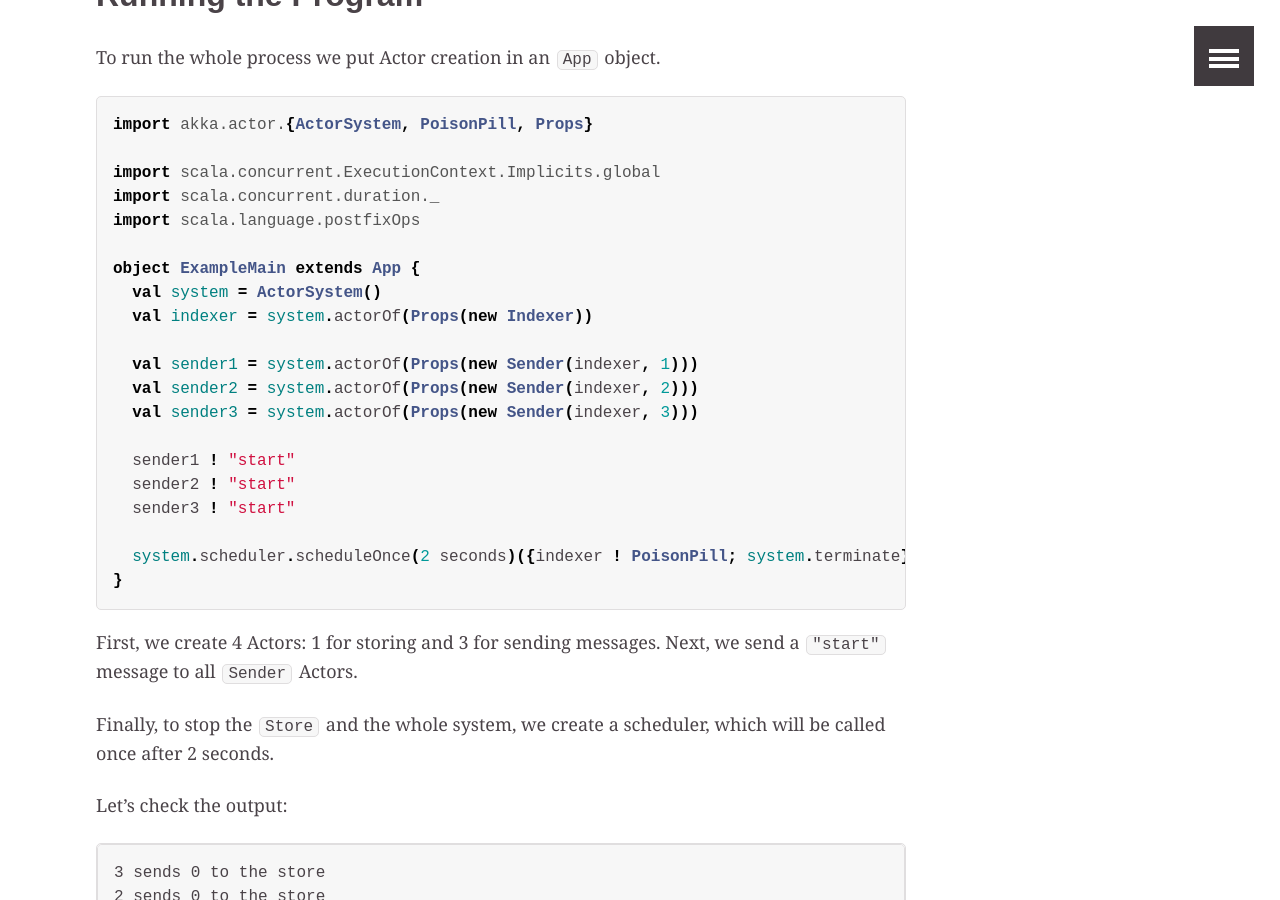
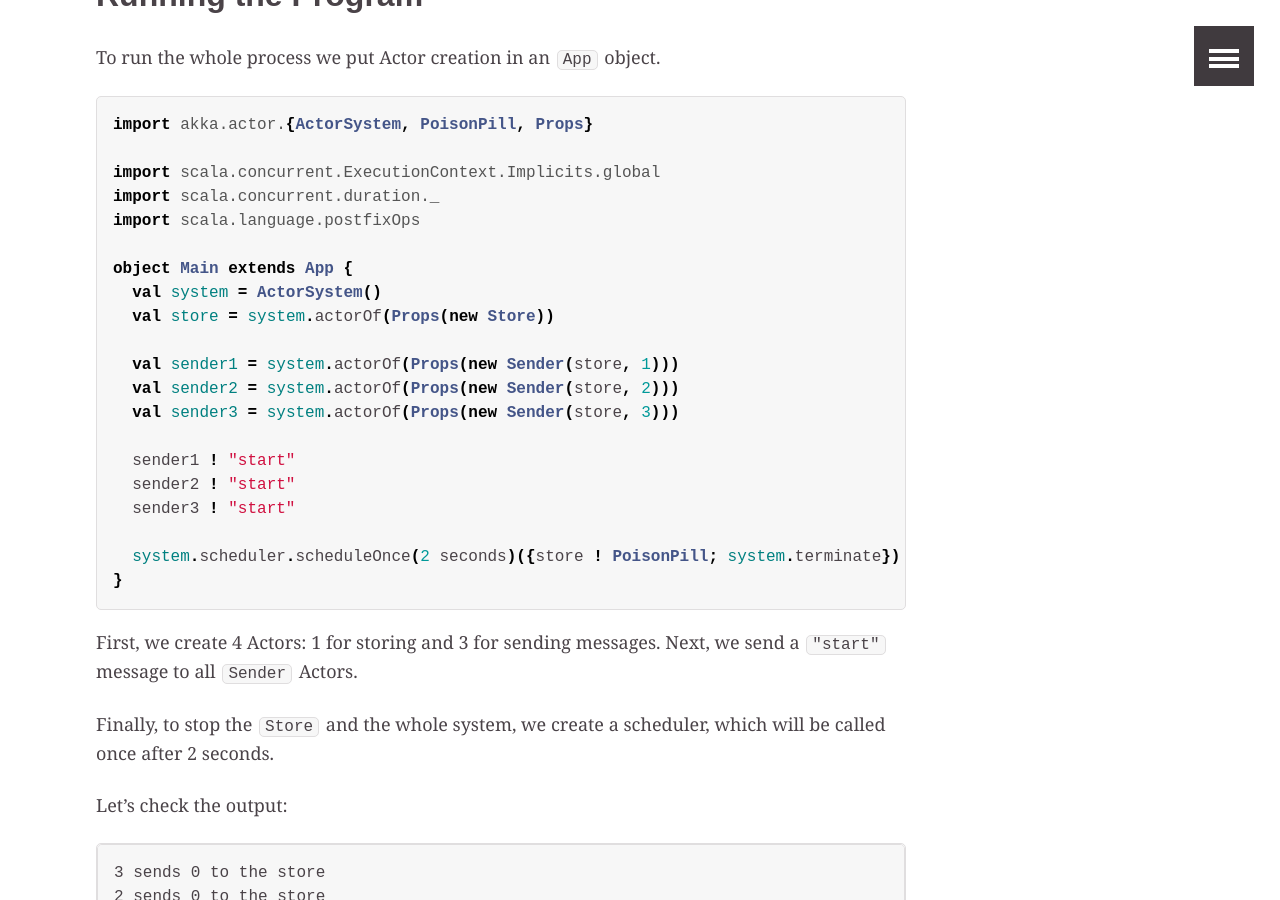
Before and after one commit to Foat/foat.github.io, a Jekyll site: the page built from _posts/articles/2015-12-27-akka-example.markdown, in a window 1280 px wide and 900 px high, scrolled down 3249 px. Built offline with Jekyll 4.4.1, drawn with Linux system fonts in a browser that asks for light colours; comment, search, counter and statistics services are not loaded; some of the changed text lies outside the part shown.

Commit message:
akka-example source code updates

```diff
--- a/_posts/articles/2015-12-27-akka-example.markdown
+++ b/_posts/articles/2015-12-27-akka-example.markdown
@@ -42,13 +42,13 @@ Take a look at the `Sender` implementation.
 {% highlight scala %}
 import akka.actor.{Actor, ActorRef, PoisonPill}
 
-class Sender(indexer: ActorRef, id: Int) extends Actor {
+class Sender(store: ActorRef, id: Int) extends Actor {
   var count = 0
 
   def receive: Receive = {
     case "start" =>
       println(s"$id sends $count to the store")
-      indexer ! s"$id => $count"
+      store ! s"$id => $count"
       count += 1
       if (count < 5)
         self ! "start"
@@ -100,19 +100,19 @@ import scala.concurrent.ExecutionContext.Implicits.global
 import scala.concurrent.duration._
 import scala.language.postfixOps
 
-object ExampleMain extends App {
+object Main extends App {
   val system = ActorSystem()
-  val indexer = system.actorOf(Props(new Indexer))
+  val store = system.actorOf(Props(new Store))
 
-  val sender1 = system.actorOf(Props(new Sender(indexer, 1)))
-  val sender2 = system.actorOf(Props(new Sender(indexer, 2)))
-  val sender3 = system.actorOf(Props(new Sender(indexer, 3)))
+  val sender1 = system.actorOf(Props(new Sender(store, 1)))
+  val sender2 = system.actorOf(Props(new Sender(store, 2)))
+  val sender3 = system.actorOf(Props(new Sender(store, 3)))
 
   sender1 ! "start"
   sender2 ! "start"
   sender3 ! "start"
 
-  system.scheduler.scheduleOnce(2 seconds)({indexer ! PoisonPill; system.terminate})
+  system.scheduler.scheduleOnce(2 seconds)({store ! PoisonPill; system.terminate})
 }
 {% endhighlight %}
 
```
